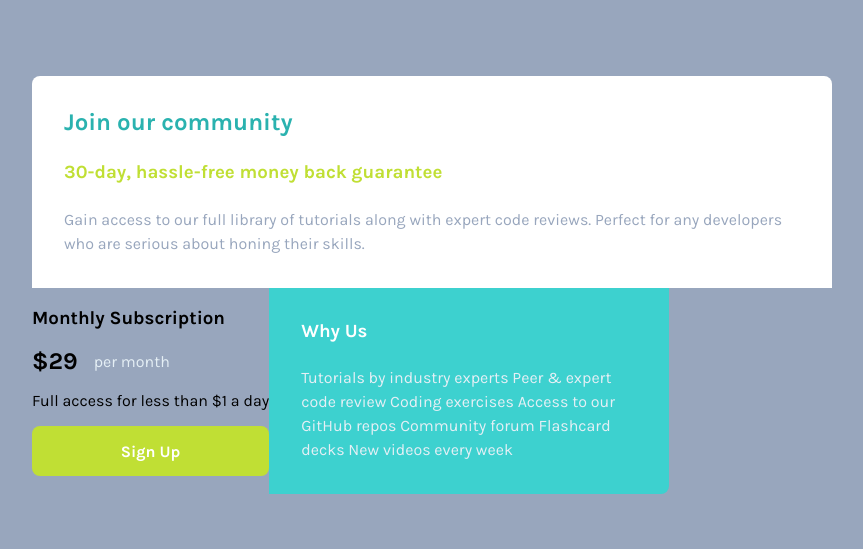
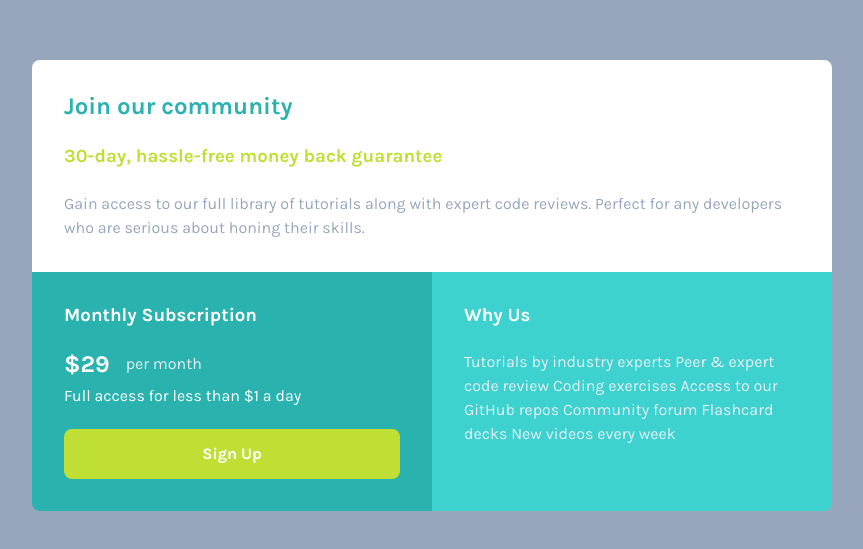
Before and after one commit to hwa5181/Challenge6-Single-Price-Grid-Component-Master, a plain HTML site: page index.html in a window 1280 px wide. Shown: the part 115-664 px from the top of the page, without its empty margins (208-1071 px from the left). Drawn offline with Linux system fonts and the light colour scheme.

Commit message:
rename subsription to subscription

```diff
--- a/style.css
+++ b/style.css
@@ -52,13 +52,13 @@ main {
     flex-direction: column;
 }
 
-.subsription {
+.subscription {
     background-color: var(--cyan);
     color: white;
     padding: 2rem;
 }
 
-.subsription h3 {
+.subscription h3 {
     margin: 0 0 1.5rem;
 }
 
@@ -80,7 +80,7 @@ main {
     color: var(--light-gray);
 }
 
-.subsription p {
+.subscription p {
     margin: 0 0 1.5rem;
 }
 
@@ -134,13 +134,13 @@ main {
         align-items: stretch;
     }
 
-    .subsription,
+    .subscription,
     .why-us {
         width: 40vw;
         max-width: calc(400/16*1rem);/*fix very wide on large screen*/
     }
 
-    .subsription {
+    .subscription {
         border-radius: 0 0 0 0.5rem;
     }
 
```
